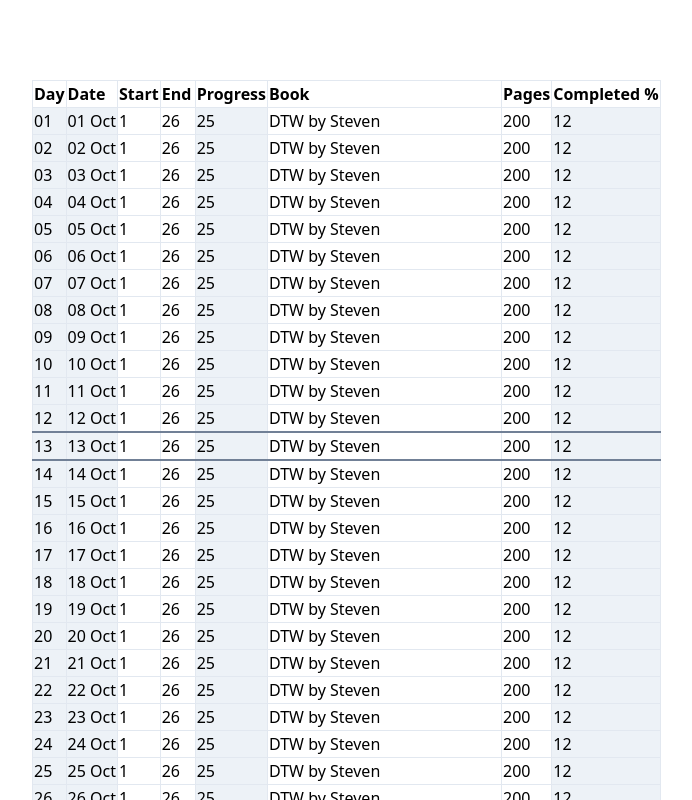
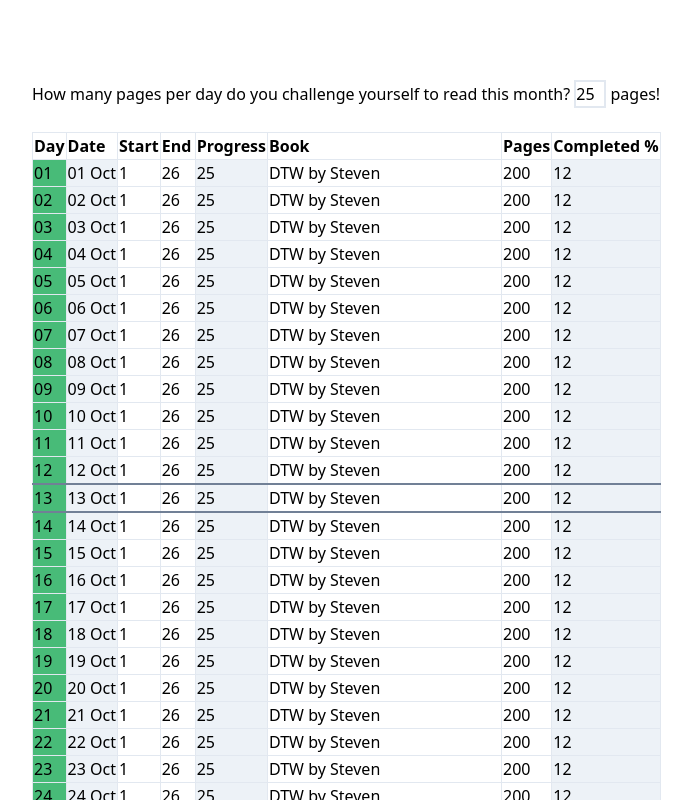
Before and after one commit to mrv1k/read-ing-app, a Nuxt app: page /t in a window 1280 px wide. Shown: the top 800 px of the page, without its empty margins (48-740 px from the left). Built offline with nearby package versions, Linux system fonts and the light colour scheme.

Commit message:
feat: add challenge goal, add success styles

```diff
--- a/components/WipTable.vue
+++ b/components/WipTable.vue
@@ -1,4 +1,13 @@
 <template>
+  <div>
+    <p class="pb-6">
+      How many pages per day do you challenge yourself to read this month?
+      <input
+        v-model="challengeGoal"
+        class="border-2 w-8 focus:outline-none focus:shadow-outline appearance-none leading-normal"
+      />
+      pages!
+    </p>
     <table class="table-auto border-collapse">
       <thead>
         <tr>
@@ -19,13 +28,15 @@
           :day="day"
           :is-today="isToday(day)"
           :month-name="monthName"
+          :challenge-goal="challengeGoal"
         />
       </tbody>
     </table>
+  </div>
 </template>
 
 <script>
-import { computed } from '@vue/composition-api';
+import { computed, ref } from '@vue/composition-api';
 import { format, getDaysInMonth } from 'date-fns';
 
 import WipTableRow from '@/components/WipTableRow.vue';
@@ -38,21 +49,24 @@ export default {
 
   setup() {
     const date = new Date();
+    const monthName = computed(() => format(date, 'MMM'));
+
     const daysInMonth = getDaysInMonth(date);
-
     const monthDays = computed(() =>
       initializeArrayWithPaddedRange(daysInMonth),
     );
-    const monthName = computed(() => format(date, 'MMM'));
 
     const today = format(date, 'dd');
     const isToday = (day) => day === today;
 
+    const challengeGoal = ref(25);
+
     return {
       isToday,
-
       monthName,
       monthDays,
+
+      challengeGoal,
     };
   },
 };
--- a/components/WipTableCell.vue
+++ b/components/WipTableCell.vue
@@ -1,5 +1,9 @@
 <template functional>
-  <td v-bind="data.attrs" class="border cursor-default bg-gray-200">
+  <td
+    v-bind="data.attrs"
+    class="border cursor-default bg-gray-200"
+    :class="data.class"
+  >
     <slot />
   </td>
 </template>
--- a/components/WipTableRow.vue
+++ b/components/WipTableRow.vue
@@ -1,6 +1,8 @@
 <template>
-  <tr :class="isToday ? 'border-t-2 border-b-2 border-gray-600' : ''">
-    <WipTableCell>{{ day }}</WipTableCell>
+  <tr :class="{ 'border-t-2 border-b-2 border-gray-600': isToday }">
+    <WipTableCell :class="{ 'bg-green-500': challengeIsCompleted }">
+      {{ day }}
+    </WipTableCell>
     <WipTableCell>{{ day }} {{ monthName }}</WipTableCell>
     <WipTableInput v-model.number="reading.start"></WipTableInput>
     <WipTableInput v-model.number="reading.end"></WipTableInput>
@@ -41,6 +43,11 @@ export default {
       type: Boolean,
       default: false,
     },
+
+    challengeGoal: {
+      type: Number,
+      required: true,
+    },
   },
 
   setup(props) {
@@ -59,9 +66,14 @@ export default {
       completion: computed(() => percentOutOf(reading.progress, book.pages)),
     });
 
+    const challengeIsCompleted = computed(() => {
+      return reading.progress >= props.challengeGoal;
+    });
+
     return {
       reading,
       book,
+      challengeIsCompleted,
     };
   },
 };
```
Lines whose indentation alone changed are shown as unchanged.
